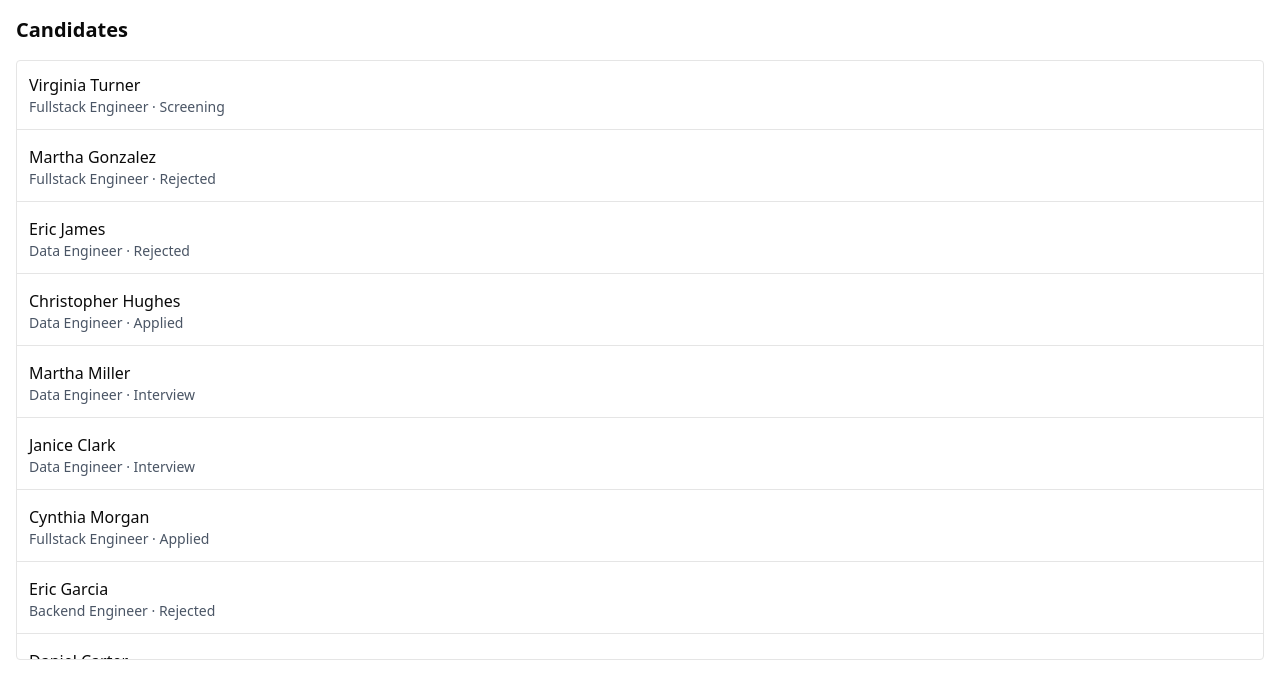
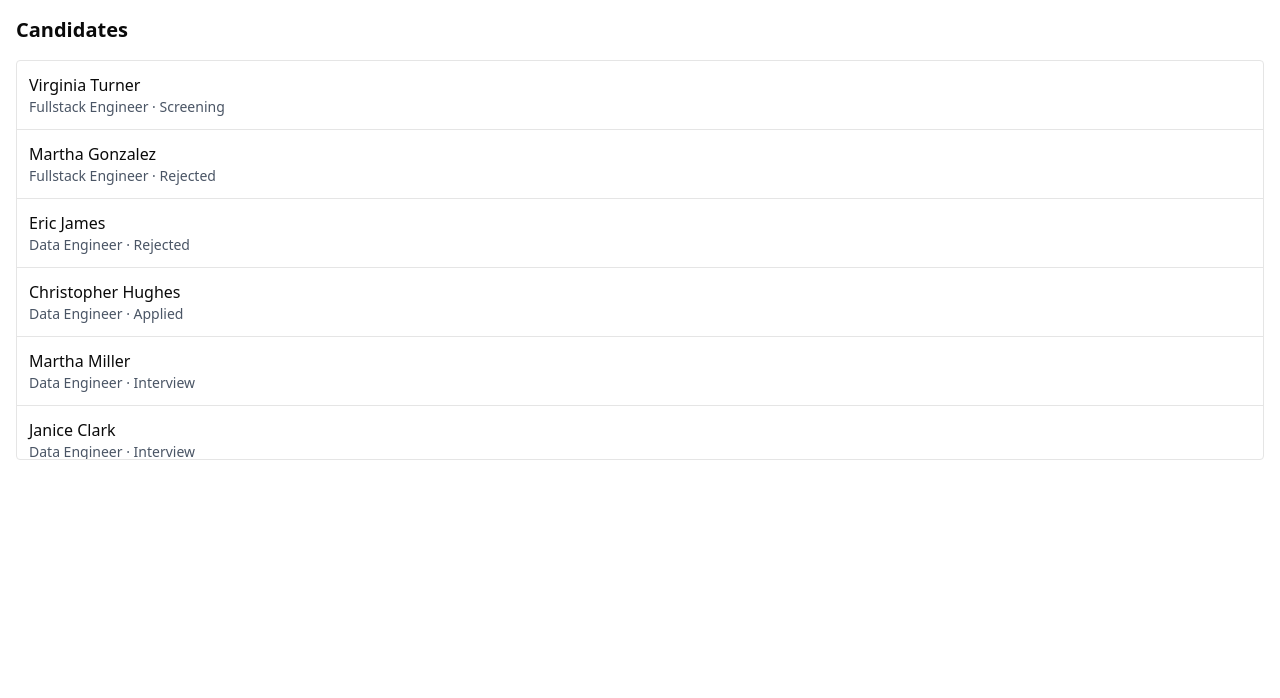
Before and after one commit to karinfdez/hiring-tool, a Next.js app: page / in a window 1280 px wide. Shown: the top 698 px of the page. Built offline with nearby package versions, Linux system fonts and the light colour scheme.

Commit message:
Add presentational component CandidateRow

```diff
--- a/app/api/candidates/route.ts
+++ b/app/api/candidates/route.ts
@@ -10,7 +10,7 @@ export async function GET() {
     })
 }
 
-export default async function PATCH(request: Request) {
+export async function PATCH(request: Request) {
     await delay();
     mayFail();
 
--- a/app/lib/types.ts
+++ b/app/lib/types.ts
@@ -14,7 +14,7 @@ export interface Activity {
     id: string,
     from?: Stage,
     to: Stage,
-    timestamp: Date,
+    timestamp: number
 }
 
 export interface Candidate {
--- a/app/page.tsx
+++ b/app/page.tsx
@@ -2,12 +2,12 @@
 import { useState, useRef } from 'react';
 import { useVirtualizer } from '@tanstack/react-virtual';
 import {useCandidates} from "@/app/hooks/useCandidates";
-import { Candidate } from "@/app/lib/types";
+import {CandidateRow} from '@/components/candidates/CandidateRow';
 
 export default function CandidatesPage() {
 
   const {data, isLoading, error} = useCandidates()
-  const [selectedId, setSelectedId] = useState<string | null>(null);
+  const [ candidateId, setSelectedCandidateId] = useState<string | null>(null);
   const parentRef = useRef<HTMLDivElement | null>(null);
 
   const rowVirtualizer = useVirtualizer({
@@ -36,7 +36,7 @@ export default function CandidatesPage() {
 
       <div
         ref={parentRef}
-        className="h-[600px] overflow-auto border rounded"
+        className="h-[400px] overflow-auto border rounded"
       >
 
         <div
@@ -49,18 +49,12 @@ export default function CandidatesPage() {
             const candidate = data?.candidates[virtualRow.index];
 
             return (
-              <div
+              <CandidateRow
                 key={candidate?.id}
-                className="absolute left-0 right-0 border-b p-3"
-                style={{
-                  transform: `translateY(${virtualRow.start}px)`,
-                }}
-              >
-                <div className="font-medium">{candidate?.name}</div>
-                <div className="text-sm text-gray-600">
-                  {candidate?.role} · {candidate?.stage}
-                </div>
-              </div>
+                candidate={candidate}
+                isSelected={candidateId === candidate?.id}
+                onSelect={setSelectedCandidateId}
+              />
             );
           })}
         </div>
--- a/components/candidates/CandidateRow.tsx
+++ b/components/candidates/CandidateRow.tsx
@@ -1,37 +1,27 @@
-import { Candidate } from '@/app//lib/types';
-import { Card, CardContent } from '@/components/ui/card';
-import { Badge } from '@/components/ui/badge';
+import { Candidate } from '@/app/lib/types';
 
-type Props = {
+type CandidateRowProps = {
   candidate: Candidate;
+  isSelected: boolean;
   onSelect: (id: string) => void;
-  selected?: boolean;
 };
 
 export function CandidateRow({
   candidate,
+  isSelected,
   onSelect,
-  selected,
-}: Props) {
+}: CandidateRowProps) {
   return (
-    <Card
+    <div
       onClick={() => onSelect(candidate.id)}
-      className={`cursor-pointer transition ${
-        selected ? 'border-primary' : ''
+      className={`border-b p-3 cursor-pointer ${
+        isSelected ? 'bg-gray-100' : ''
       }`}
     >
-      <CardContent className="p-3 flex justify-between items-center">
-        <div>
-          <div className="font-medium">{candidate.name}</div>
-          <div className="text-sm text-muted-foreground">
-            {candidate.role}
-          </div>
-        </div>
-
-        <Badge variant="secondary">
-          {candidate.stage}
-        </Badge>
-      </CardContent>
-    </Card>
+      <div className="font-medium">{candidate.name}</div>
+      <div className="text-sm text-gray-600">
+        {candidate.role} · {candidate.stage}
+      </div>
+    </div>
   );
 }
```
